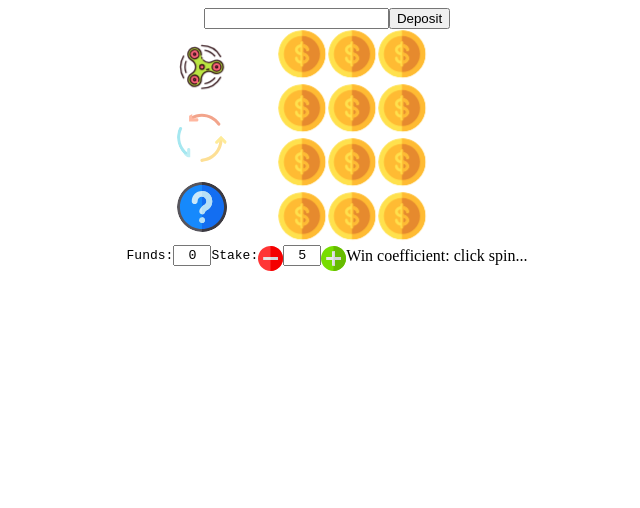
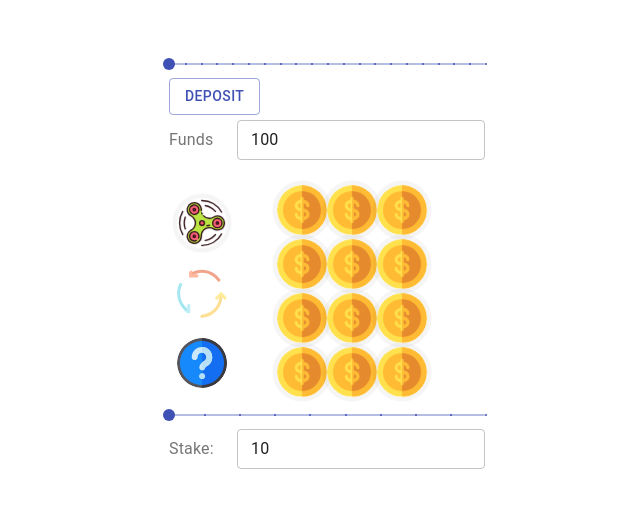
Before and after one commit to shahonov/SlotMachine, a React (Create React App) app: page / in a window 1280 px wide. Shown: the top 508 px of the page, without its empty margins (313-953 px from the left). Built offline with nearby package versions, Linux system fonts and the light colour scheme.

Commit message:
added material-ui, implemented funds decreasing upon spin

```diff
--- a/package.json
+++ b/package.json
@@ -3,6 +3,7 @@
   "version": "0.1.0",
   "private": true,
   "dependencies": {
+    "@material-ui/core": "^4.10.2",
     "@testing-library/jest-dom": "^4.2.4",
     "@testing-library/react": "^9.5.0",
     "@testing-library/user-event": "^7.2.1",
--- a/src/App.tsx
+++ b/src/App.tsx
@@ -10,7 +10,7 @@ import { BottomBar } from './components/BottomBar';
 import { Player } from './models/Player';
 
 const Wrapper = styled(CenterFlex)`
-
+  margin-top: 50px;
 `;
 
 export interface State {
@@ -27,7 +27,7 @@ export class App extends React.Component<any, State> {
 
     this.cardsGenerator = new CardsGenerator();
     const cardsInfo = this.cardsGenerator.generate(12);
-    const player = new Player(0, 5);
+    const player = new Player(100, 10);
     this.state = {
       cardsInfo: cardsInfo,
       player: player
@@ -41,10 +41,14 @@ export class App extends React.Component<any, State> {
 
   public render(): React.ReactNode {
     const { player, cardsInfo } = this.state;
+    const disableSpin = player.funds - player.stake < 0;
     return (
       <Wrapper>
-        <TopBar />
+        <TopBar
+          funds={player.funds}
+          depositFunds={this.depositFunds} />
         <SlotGrid
+          disableSpin={disableSpin}
           spin={this.spin}
           reload={this.reload}
           cardsInfo={cardsInfo} />
@@ -79,8 +83,13 @@ export class App extends React.Component<any, State> {
   }
 
   private spin(): void {
+    const { player } = this.state;
     this.state.cardsInfo.cards.forEach(x => {
       this.revealCard(x);
+    });
+    const newPlayer = new Player(player.funds - player.stake, player.stake);
+    this.setState({
+      player: newPlayer
     });
   }
 
--- a/src/components/BottomBar.tsx
+++ b/src/components/BottomBar.tsx
@@ -1,26 +1,16 @@
 import * as React from 'react';
 import styled from 'styled-components';
-import plus from '../assets/plus.svg';
-import minus from '../assets/minus.svg';
 import { Player } from '../models/Player';
-import { IconPulse } from '../styled-components/Icons';
+import { TextField, InputLabel, Slider } from '@material-ui/core';
+import { CenterFlex } from '../styled-components/Containters';
 
-const Label = styled.label`
-    font-family: monospace;
+const Wrapper = styled(CenterFlex)`
+    width: 25%;
 `;
 
-const Input = styled.input`
-    font-family: monospace;
-    width: 30px;
-    text-align: center;
-`;
-
-const SmallIcon = styled(IconPulse)`
-    width: 25px;
-    margin-bottom: -6px;
-    &:hover {
-        cursor: pointer;
-    }
+const RowWrapper = styled(CenterFlex)`
+    width: 100%;
+    justify-content: space-between;
 `;
 
 export interface Props {
@@ -36,34 +26,46 @@ export class BottomBar extends React.Component<Props> {
     constructor(props: any) {
         super(props);
 
-        this.increaseStake = this.increaseStake.bind(this);
-        this.decreaseStake = this.decreaseStake.bind(this);
+        this.changeStake = this.changeStake.bind(this);
     }
 
     public render(): React.ReactNode {
         const { player, isAllRevealed, winCoefficient } = this.props;
         return (
-            <>
-                <Label>Funds: </Label>
-                <Input readOnly={true} value={player.funds} />
-                <Label>Stake: </Label>
-                <SmallIcon src={minus} alt={'decrease-stake'} onClick={this.decreaseStake} />
-                <Input readOnly={true} value={player.stake} />
-                <SmallIcon src={plus} alt={'increase-stake'} onClick={this.increaseStake} />
-                <div>Win coefficient: {isAllRevealed ? winCoefficient : 'click spin...'}</div>
-            </>
+            <Wrapper>
+                <RowWrapper>
+                    <Slider
+                        step={10}
+                        min={10}
+                        max={100}
+                        marks={true}
+                        value={player.stake}
+                        valueLabelDisplay={"auto"}
+                        onChange={this.changeStake} />
+                </RowWrapper>
+                <RowWrapper>
+                    <InputLabel htmlFor={'stake-input'}>Stake: </InputLabel>
+                    <TextField id={'stake-input'} size={'small'} value={player.stake} variant={"outlined"} />
+                </RowWrapper>
+                {
+                    isAllRevealed &&
+                    <>
+                    <RowWrapper>
+                        <InputLabel htmlFor={'coefficient-input'}>Coefficient: </InputLabel>
+                        <TextField id={'coefficient-input'} size={'small'} value={winCoefficient} variant={"outlined"} />
+                    </RowWrapper>
+                    <RowWrapper>
+                        <InputLabel htmlFor={'win-amount-input'}>Win Amount: </InputLabel>
+                        <TextField id={'win-amount-input'} size={'small'} value={0} variant={"outlined"} />
+                    </RowWrapper>
+                    </>
+                }
+            </Wrapper>
         );
     }
 
-    private increaseStake(): void {
-        const { changeStake, player } = this.props;
-        const newStake = player.stake + 5;
-        changeStake(newStake);
-    }
-
-    private decreaseStake(): void {
-        const { changeStake, player } = this.props;
-        const newStake = player.stake - 5;
-        changeStake(newStake);
+    private changeStake(ev: React.ChangeEvent<{}>, value: number | number[]): void {
+        const { changeStake } = this.props;
+        changeStake(+value);
     }
 }
--- a/src/components/SlotGrid.tsx
+++ b/src/components/SlotGrid.tsx
@@ -20,6 +20,7 @@ const ButtonWrapper = styled(CenterFlex)`
 export interface Props {
     spin: () => void;
     reload: () => void;
+    disableSpin: boolean;
     cardsInfo: CardsInfo;
 }
 
@@ -50,7 +51,31 @@ export class SlotGrid extends React.Component<Props> {
     }
 
     private getIcons(): React.ReactNode {
-        const { spin, reload } = this.props;
+        const { spin, reload, disableSpin } = this.props;
+        if (disableSpin && this.allCardsReady) {
+            return (
+                <>
+                    <ButtonWrapper>
+                        <IconSpinPulse className={'disabled'} onClick={spin} src={spinIcon} alt={'spin-button'} />
+                    </ButtonWrapper>
+                    <ButtonWrapper>
+                        <IconSpinPulse onClick={reload} src={reloadIcon} alt={'reload-button'} />
+                    </ButtonWrapper>
+                </>
+            );
+        } else if (disableSpin && this.allCardsLoading) {
+            return (
+                <>
+                    <ButtonWrapper>
+                        <IconSpinPulse className={'disabled'} onClick={spin} src={spinIcon} alt={'spin-button'} />
+                    </ButtonWrapper>
+                    <ButtonWrapper>
+                        <IconSpinPulse className={'disabled'} onClick={reload} src={reloadIcon} alt={'reload-button'} />
+                    </ButtonWrapper>
+                </>
+            );
+        }
+
         if (this.someLoadingSomeReady) {
             return (
                 <>
--- a/src/components/TopBar.tsx
+++ b/src/components/TopBar.tsx
@@ -1,18 +1,72 @@
 import * as React from 'react';
 import styled from 'styled-components';
+import { Button, InputLabel, TextField } from '@material-ui/core';
+import { Slider } from '@material-ui/core';
 import { CenterFlex } from '../styled-components/Containters';
 
 const Wrapper = styled(CenterFlex)`
-    width: 100%;
+    width: 25%;
+    margin-bottom: 20px;
 `;
 
-export class TopBar extends React.PureComponent {
+const RowWrapper = styled(CenterFlex)`
+    width: 100%;
+    justify-content: space-between;
+    margin-bottom: 5px;
+`;
+
+export interface Props {
+    funds: number;
+    depositFunds: (funds: number) => void;
+}
+
+export interface State {
+    localFunds: number;
+}
+
+export class TopBar extends React.Component<Props, State> {
+
+    constructor(props: Props) {
+        super(props);
+
+        this.state = {
+            localFunds: 0
+        };
+
+        this.changeLocalFunds = this.changeLocalFunds.bind(this);
+        this.depositFunds = this.depositFunds.bind(this);
+    }
+
     public render(): React.ReactNode {
+        const { localFunds } = this.state;
+        const { funds } = this.props;
         return (
             <Wrapper>
-                <input />
-                <button>Deposit</button>
+                <Slider
+                    step={50}
+                    min={0}
+                    max={1000}
+                    marks={true}
+                    value={localFunds}
+                    valueLabelDisplay={"auto"}
+                    onChange={this.changeLocalFunds} />
+                <RowWrapper>
+                    <Button onClick={this.depositFunds} variant={"outlined"} color={"primary"}>Deposit</Button>
+                </RowWrapper>
+                <RowWrapper>
+                    <InputLabel htmlFor={'funds-input'}>Funds</InputLabel>
+                    <TextField id={'funds-input'} size={'small'} value={funds} variant={"outlined"} />
+                </RowWrapper>
             </Wrapper>
         );
     }
+
+    private changeLocalFunds(ev: React.ChangeEvent<{}>, value: number | number[]): void {
+        this.setState({ localFunds: +value });
+    }
+
+    private depositFunds(): void {
+        this.props.depositFunds(this.state.localFunds);
+        this.setState({ localFunds: 0 });
+    }
 }
```
